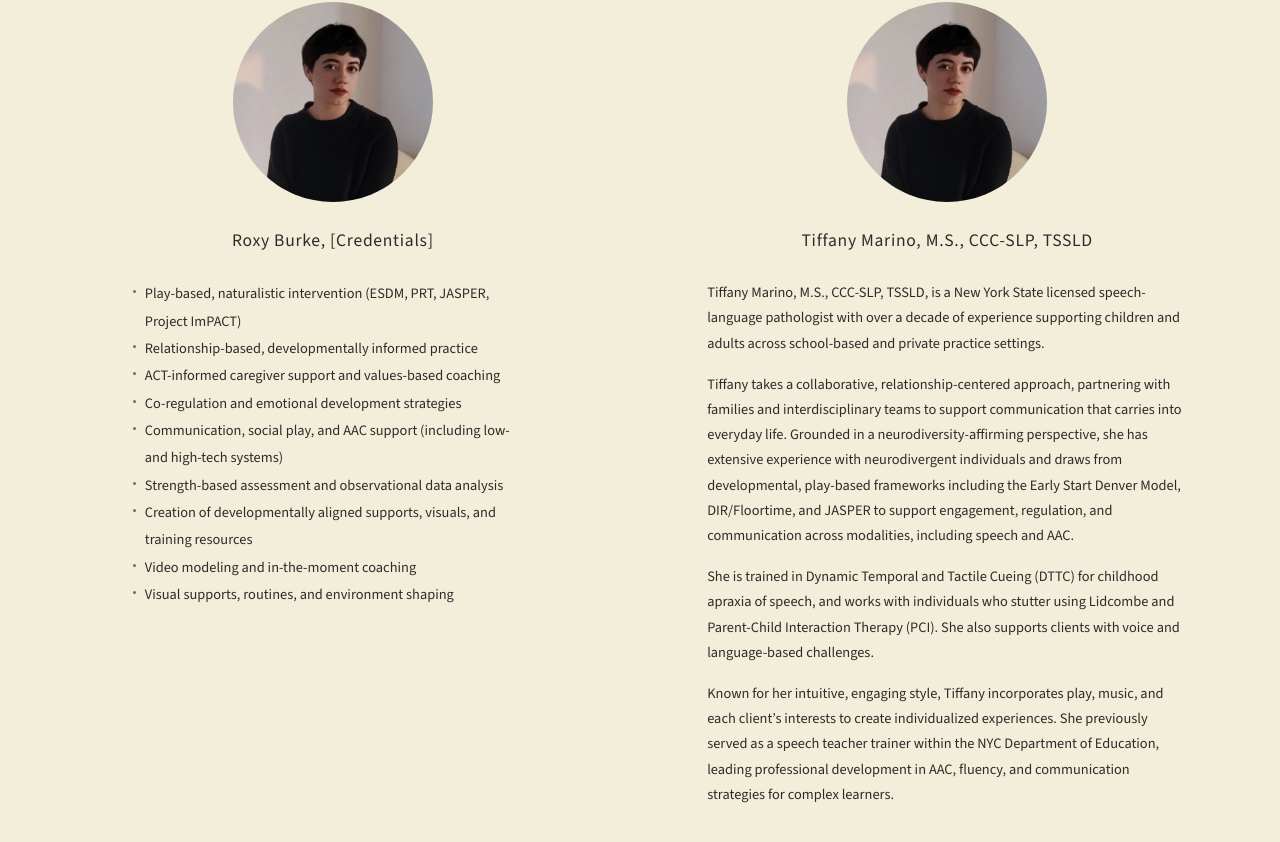
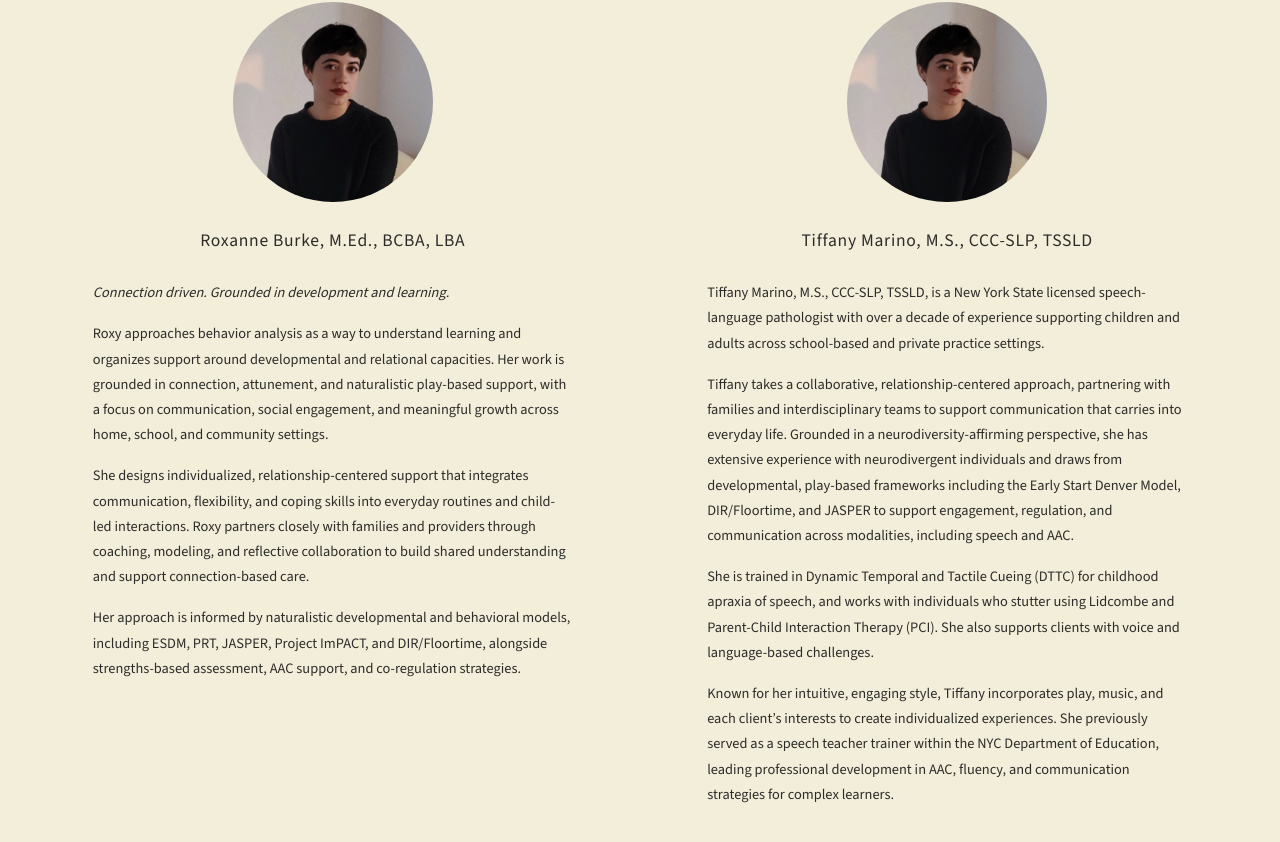
Before and after one commit to alinepractice/aline-website, a Next.js app: page / in a window 1280 px wide. Shown: the part 1589-2431 px from the top of the page. Built offline with nearby package versions, Linux system fonts and the light colour scheme.

Commit message:
Add Roxy Burke full bio, remove unused skills array

```diff
--- a/app/page.module.css
+++ b/app/page.module.css
@@ -253,6 +253,10 @@
   max-width: 480px;
 }
 
+.bioTagline {
+  font-style: italic;
+}
+
 .bioText p {
   font-size: 0.9rem;
   font-weight: 300;
--- a/app/page.tsx
+++ b/app/page.tsx
@@ -1,18 +1,6 @@
 import Image from "next/image";
 import s from "./page.module.css";
 import ValueCard from "./ValueCard";
-
-const skills = [
-  "Play-based, naturalistic intervention (ESDM, PRT, JASPER, Project ImPACT)",
-  "Relationship-based, developmentally informed practice",
-  "ACT-informed caregiver support and values-based coaching",
-  "Co-regulation and emotional development strategies",
-  "Communication, social play, and AAC support (including low- and high-tech systems)",
-  "Strength-based assessment and observational data analysis",
-  "Creation of developmentally aligned supports, visuals, and training resources",
-  "Video modeling and in-the-moment coaching",
-  "Visual supports, routines, and environment shaping",
-];
 
 export default function Home() {
   return (
@@ -94,12 +82,34 @@ export default function Home() {
             height={400}
             className={s.bioPhoto}
           />
-          <p className={s.bioName}>Roxy Burke, [Credentials]</p>
-          <ul className={s.bioSkills}>
-            {skills.map((skill) => (
-              <li key={skill}>{skill}</li>
-            ))}
-          </ul>
+          <p className={s.bioName}>Roxanne Burke, M.Ed., BCBA, LBA</p>
+          <div className={s.bioText}>
+            <p className={s.bioTagline}>
+              Connection driven. Grounded in development and learning.
+            </p>
+            <p>
+              Roxy approaches behavior analysis as a way to understand learning
+              and organizes support around developmental and relational
+              capacities. Her work is grounded in connection, attunement, and
+              naturalistic play-based support, with a focus on communication,
+              social engagement, and meaningful growth across home, school, and
+              community settings.
+            </p>
+            <p>
+              She designs individualized, relationship-centered support that
+              integrates communication, flexibility, and coping skills into
+              everyday routines and child-led interactions. Roxy partners closely
+              with families and providers through coaching, modeling, and
+              reflective collaboration to build shared understanding and support
+              connection-based care.
+            </p>
+            <p>
+              Her approach is informed by naturalistic developmental and
+              behavioral models, including ESDM, PRT, JASPER, Project ImPACT,
+              and DIR/Floortime, alongside strengths-based assessment, AAC
+              support, and co-regulation strategies.
+            </p>
+          </div>
         </div>
 
         <div className={s.bioCard}>
```
